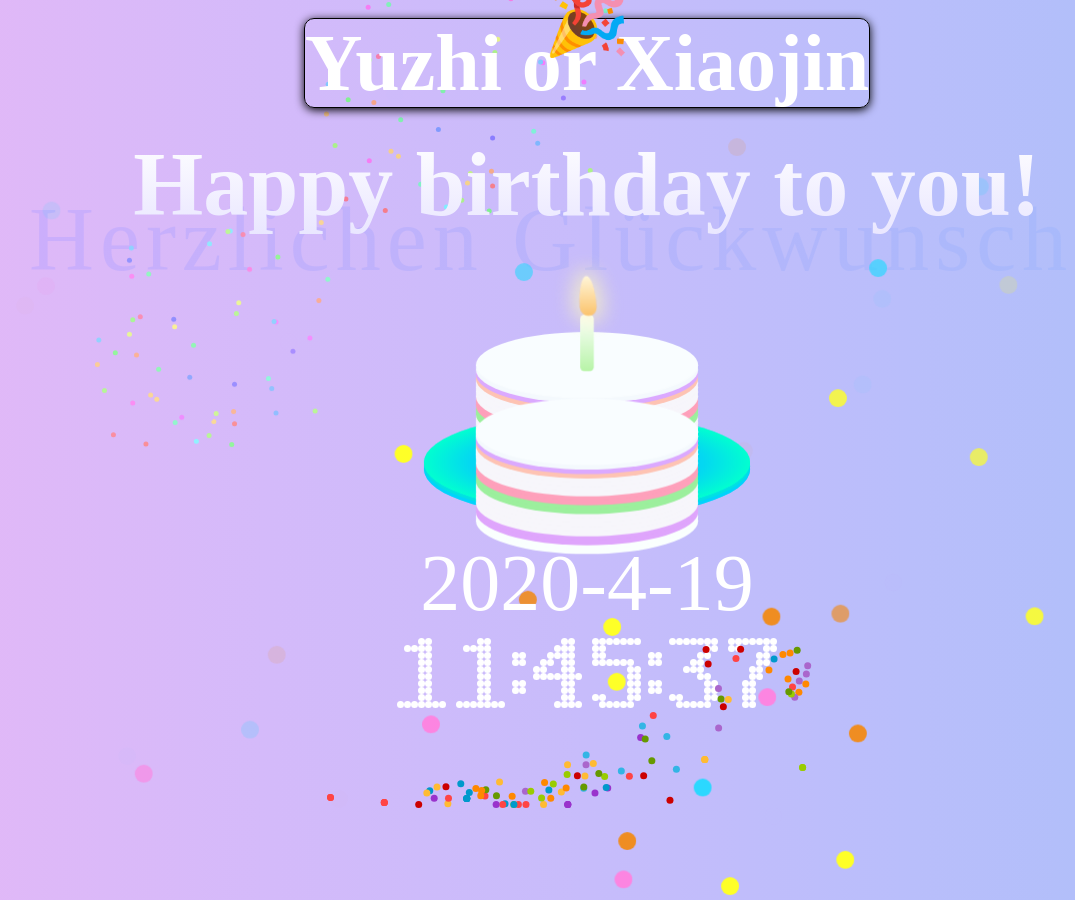
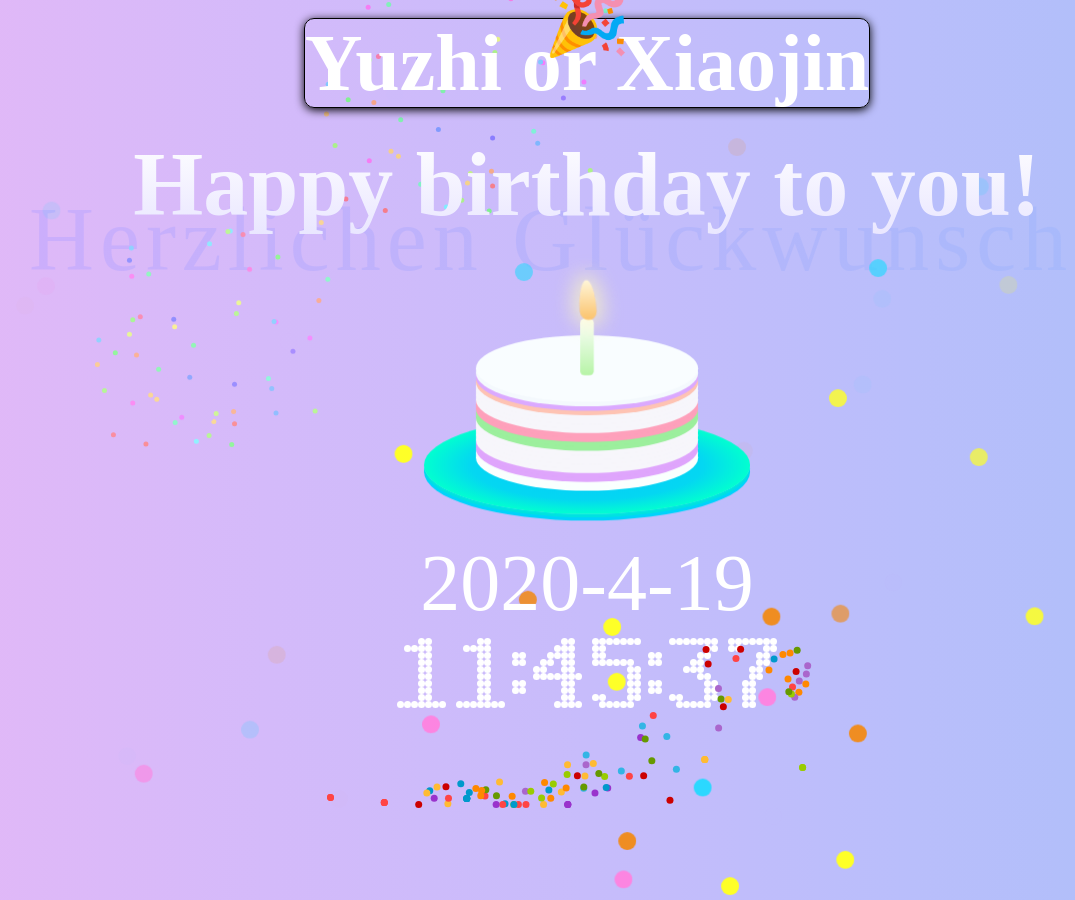
Before and after one commit to boysmao/boysmao.github.io, a Jekyll site: the page happybirthday.html, which Jekyll copies as it is, in a window 1280 px wide and 900 px high. Shown: the whole window, without its empty margins (53-1128 px from the left). Built offline with Jekyll 4.4.1, drawn with Linux system fonts in a browser that asks for light colours.

Commit message:
Update happybirthday.html

```diff
--- a/happybirthday.html
+++ b/happybirthday.html
@@ -1088,9 +1088,6 @@
          <canvas id="canvas" width="520" height="200"></canvas>
     </div>
 
-    <div class="cake"></div>
-    <div class="plate"></div>
-
     <script>
 	 function timer(){
        		let date= new Date(); //本地时间
```
